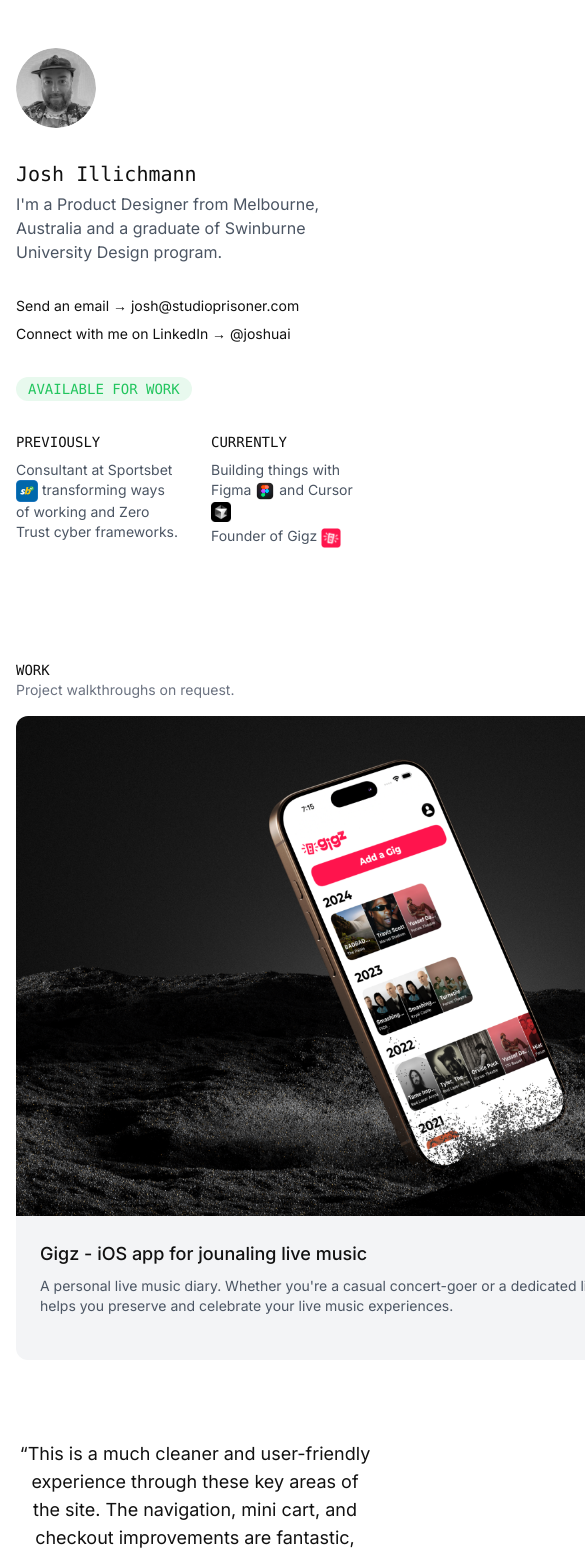
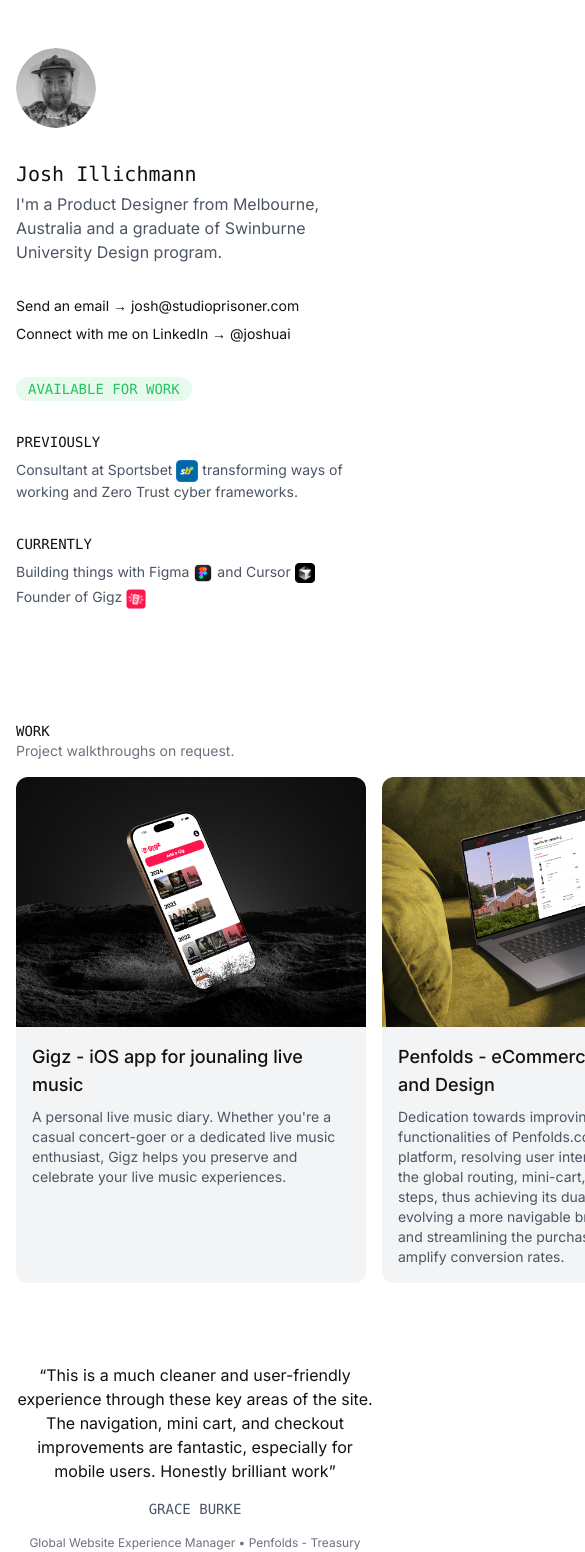
Before and after one commit to studioprisoner/joshillichmann.com, a Next.js app: page / in a window 390 px wide. Shown: the top 1552 px of the page, 585 px wide, since content can reach past the window. Built offline with nearby package versions, Linux system fonts and the light colour scheme.

Commit message:
add responsive design fixes

```diff
--- a/app/page.tsx
+++ b/app/page.tsx
@@ -91,7 +91,7 @@
           </div>
 
           {/* Work History */}
-          <div className="grid grid-cols-2 gap-8 text-sm">
+          <div className="grid grid-cols-1 md:grid-cols-2 gap-8 text-sm">
             {/* Previous Work */}
           <div className="space-y-2">
             <h2 className="font-medium uppercase font-mono">Previously</h2>
@@ -190,11 +190,11 @@
           {projects.map((project, index) => (
             <motion.div
               key={index}
-              className="flex-shrink-0 w-[800px] bg-gray-100 rounded-xl overflow-hidden mr-4 first:ml-0"
+              className="flex-shrink-0 w-[350px] md:w-[600px] lg:w-[800px] bg-gray-100 rounded-xl overflow-hidden mr-4 first:ml-0"
               whileHover={{ scale: 0.98 }}
               transition={{ duration: 0.2 }}
             >
-              <div className="h-[500px] select-none">
+              <div className="h-[250px] md:h-[400px] lg:h-[500px] select-none">
                 <Image
                   src={project.image}
                   alt={project.title}
@@ -204,7 +204,7 @@
                   draggable="false"
                 />
               </div>
-              <div className="p-6 space-y-2 select-none">
+              <div className="p-4 md:p-6 space-y-2 select-none">
                 <h3 className="text-lg font-medium">{project.title}</h3>
                 <p className="text-gray-600 text-sm">{project.description}</p>
               </div>
@@ -239,7 +239,7 @@
             animate={{ opacity: 1, x: 0 }}
             exit={{ opacity: 0, x: -100 }}
             transition={{ duration: 0.5, delay: 0.1 }}
-            className="text-lg"
+            className="text-md md:text-lg"
           >
             &ldquo;{testimonials[currentIndex].quote}&rdquo;
           </motion.blockquote>
@@ -281,22 +281,21 @@
 
       {/* Bio */}
       <div className="py-12">
-        <div className="grid grid-cols-12 gap-14">
+        <div className="grid grid-cols-1 md:grid-cols-12 gap-8 md:gap-14">
           {/* Label Column */}
           <div className="col-span-1">
             <h2 className="text-sm font-mono">BIO</h2>
           </div>
 
           {/* Bio Text Columns */}
-          <div className="col-span-5 space-y-4">
-            <p className="text-gray-600 leading-relaxed">
-            For the past 8 years I&apos;ve been consulting as a change manager, project manager and business analyst for various clients across multiple industries from telecommunications, FMG, gaming, government and more. Specialising in digital transformations in improving business outcomes, cyber security, digital analytics and more.
+          <div className="col-span-1 md:col-span-5 space-y-4">
+            <p className="text-gray-600 leading-relaxed text-base">
+              For the past 8 years I&apos;ve been consulting as a change manager, project manager and business analyst for various clients across multiple industries from telecommunications, FMG, gaming, government and more. Specialising in digital transformations in improving business outcomes, cyber security, digital analytics and more.
             </p>
-            <p className="text-sm text-gray-600">I love to travel, go to concerts, cook amazing food, explore new places and more.
-            </p>
+            <p className="text-sm text-gray-600">I love to travel, go to concerts, cook amazing food, explore new places and more.</p>
           </div>
 
-          <div className="col-span-5 space-y-4">
+          <div className="col-span-1 md:col-span-5 space-y-4">
             <h2 className="text-sm font-mono">ELSEWHERE</h2>
             <p className="text-sm flex items-center gap-2">
               <Image
```
